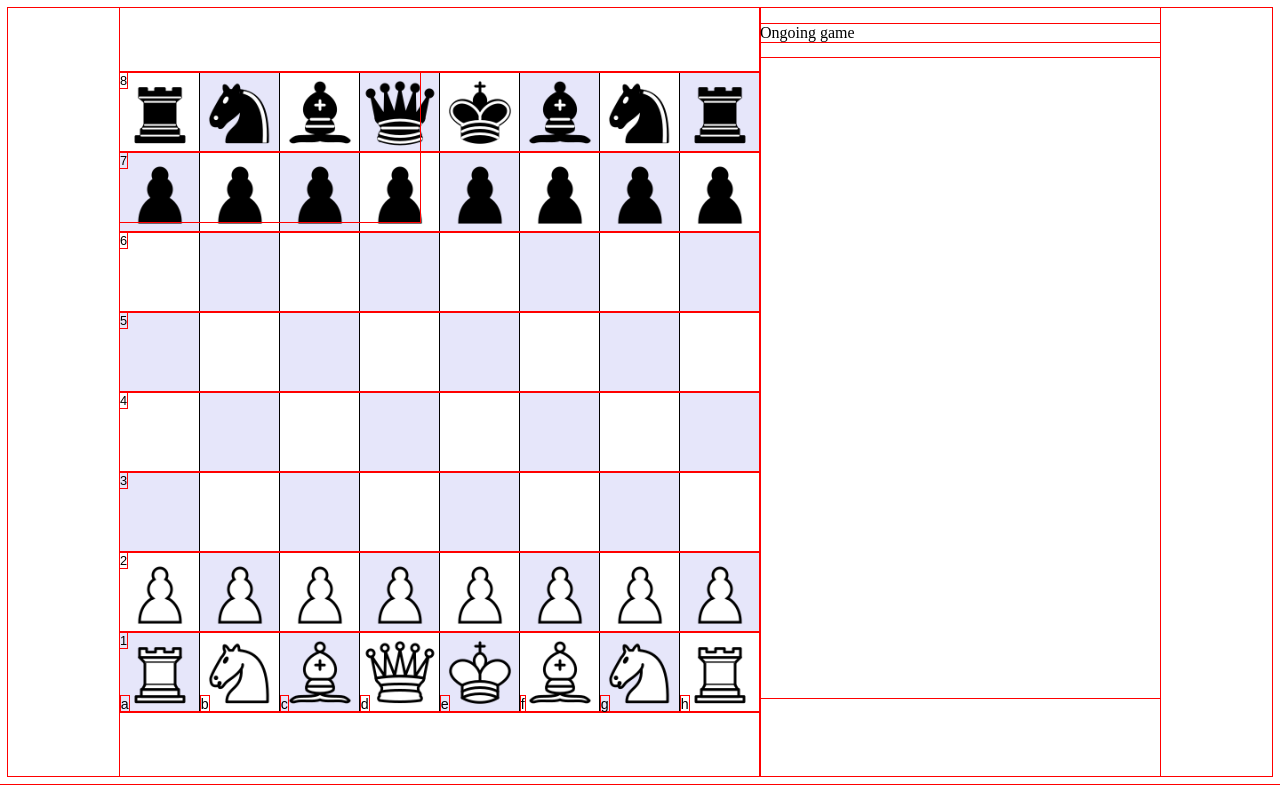
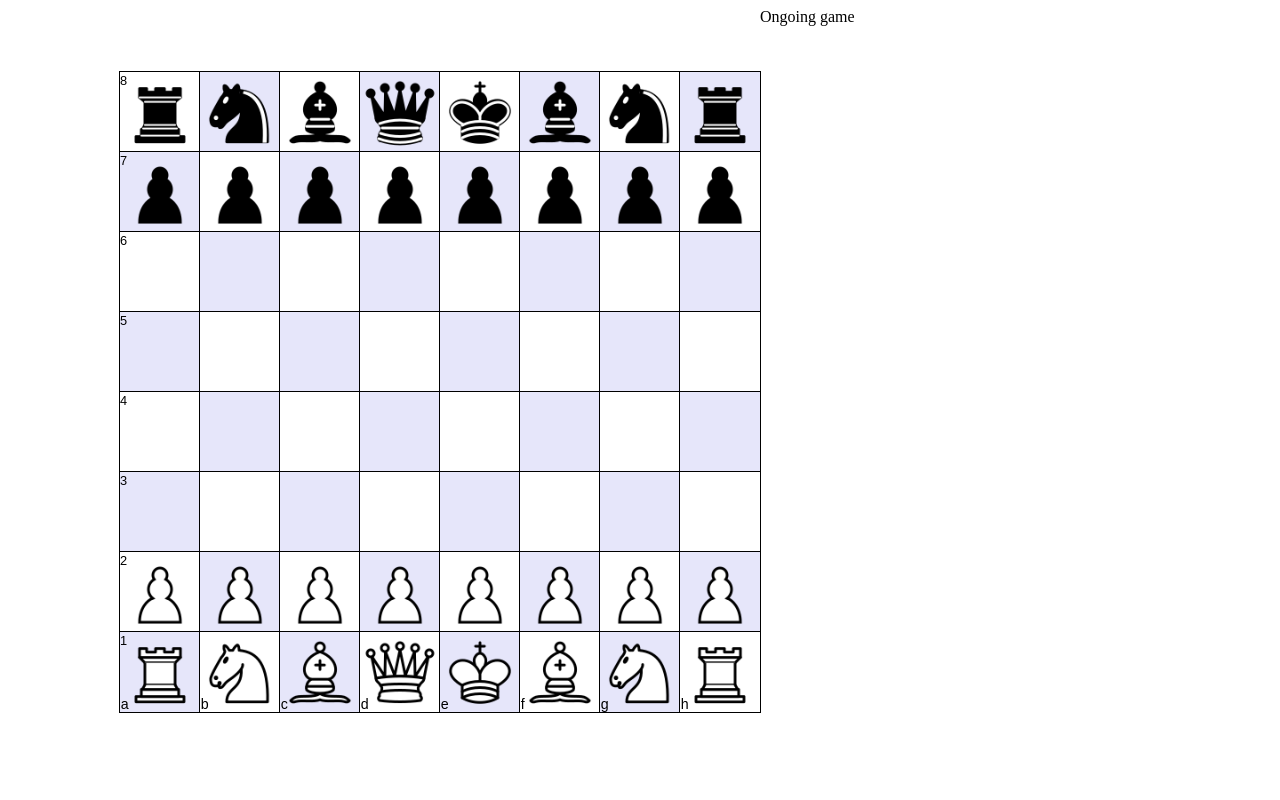
Before and after one commit to JamesHagerty1/React-Chess, a React (Create React App) app: page / in a window 1280 px wide. Built offline with nearby package versions, Linux system fonts and the light colour scheme.

Commit message:
pre bot logic

```diff
--- a/src/App.tsx
+++ b/src/App.tsx
@@ -131,12 +131,11 @@ const MoveInfo: FC<MoveInfoProps> = (props) => {
     parseMove(props.move);
   const ref = ["a", "b", "c", "d", "e", "f", "g", "h"];
   const castled = pieceId.charAt(0) == "k" && Math.abs(c1 - c2) == 2;
-  console.log("promoId ", promoId);
+
   return (
     <div>
-      <div>playerName</div>
+      <div>{`(${props.num}) playerName`}</div>
       <div className="move-info">
-        <div>{`(${props.num})`}</div>
         <img src={require(`./images/${pieceId}.png`)}/>
         <div>{`${ref[c1]}${8 - r1} → ${ref[c2]}${8 - r2}`}</div>
         {captureId != "*d" &&
@@ -149,7 +148,7 @@ const MoveInfo: FC<MoveInfoProps> = (props) => {
           <img src={require(`./images/${promoId}.png`)}/>
         }
         {promoId != "*l" &&
-          <div>promoted</div>
+          <div>promotion</div>
         }
         {castled &&
           <img src={require(`./images/r${pieceId.charAt(1)}.png`)}/>
@@ -170,13 +169,16 @@ interface GameDescriptionProps {
   gameStatus: string;
 }
 const GameDescription : FC<GameDescriptionProps> = (props) => {
+
+  console.log("! new move")
+
   return (
     <div className="game-description">
-      <p>{props.gameStatus}</p>
       <div className="move-history">
         {props.moveHistory.map((move, i) =>
           <MoveInfo move={move} num={i + 1} key={i}/>
         )}
+        <div>{props.gameStatus}</div>
       </div>
     </div>
   );
@@ -207,6 +209,13 @@ function App() {
   const [lCaptures, setLCaptures] = useState<string[]>([]);
   const [pawnPromo, setPawnPromo] = useState<boolean>(false);
   const [gameStatus, setGameStatus] = useState<string>("Ongoing game");
+
+  function botTurn() {
+    // randomly select a piece (logic and state), sleep 1 second
+    // make a move and end turn
+
+
+  }
 
   function clickTile(r: number, c: number) {
     if (pawnPromo || gameOver()) {
@@ -266,6 +275,11 @@ function App() {
     }
   }
 
+  // can be used by player AND bot
+  function moveLogic(r: number, c: number) {
+
+  }
+
   function clickPromo(promoId: string, r: number, c: number) {
     let newBoard = board.slice();
     newBoard[r][c] = promoId;
--- a/src/index.css
+++ b/src/index.css
@@ -1,6 +1,6 @@
-* {
+/* * {
   outline: 1px solid red;
-}
+} */
 
 .flex-container {
   display: flex;
@@ -78,7 +78,7 @@
 }
 .move-history {
   height: 80vmin;
-  overflow: hidden;  /* scrollability */
+  overflow: auto;  /* scrollability */
   overflow-y: scroll; /* scrollability */
 }
 
```
